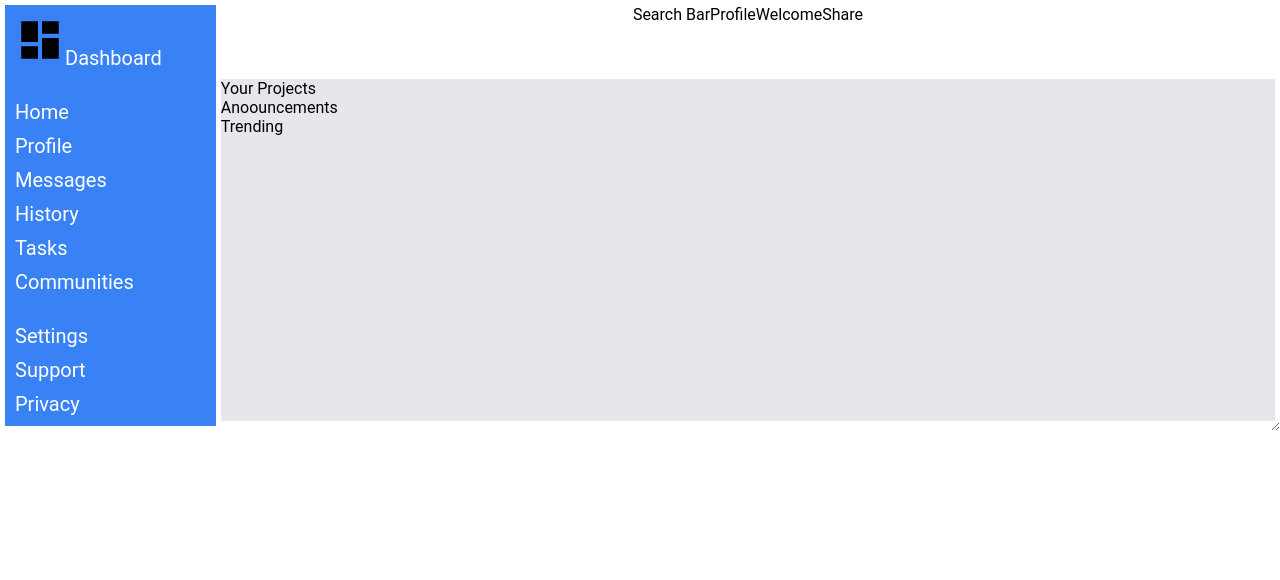
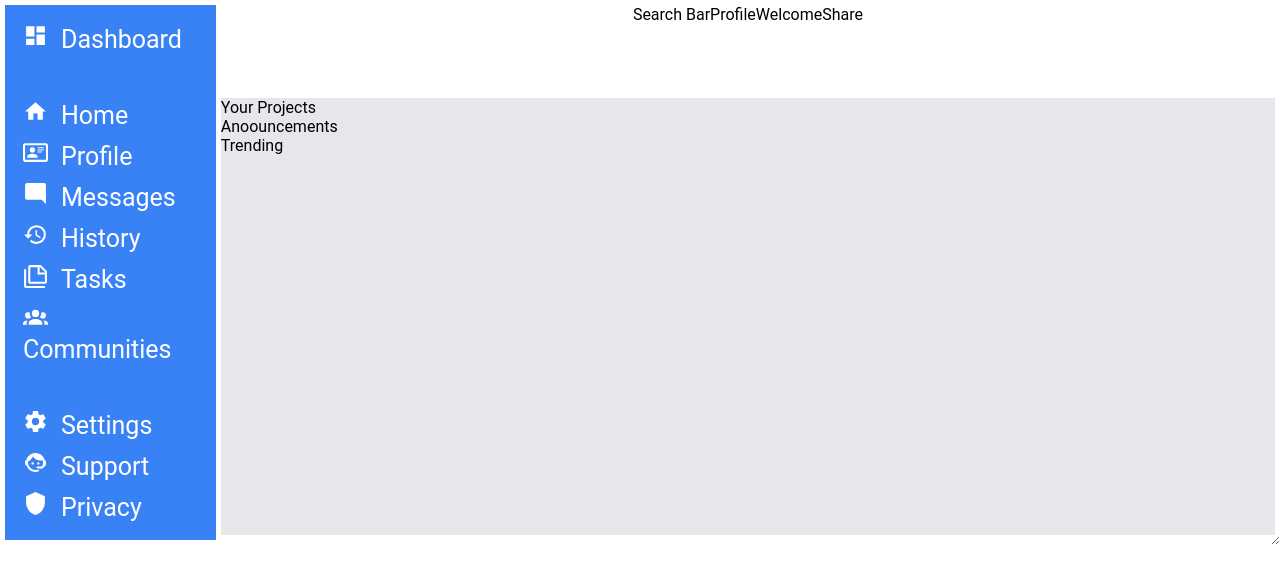
Before and after one commit to Ja100/Admin_Dashboard, a plain HTML site: page index.html in a window 1280 px wide. Drawn offline with Linux system fonts and the light colour scheme.

Commit message:
SideBar Layout

```diff
--- a/index.html
+++ b/index.html
@@ -16,20 +16,20 @@
         </div>
 
         <div class="sidebar">
-            <div class="dashboardSection"><img src="./svgs/view-dashboard.svg"><a href="#">Dashboard</a></div>
+            <div class="dashboardSection"><a href="#"><svg xmlns="http://www.w3.org/2000/svg" viewBox="0 0 24 24"><title>view-dashboard</title><path d="M13,3V9H21V3M13,21H21V11H13M3,21H11V15H3M3,13H11V3H3V13Z" /></svg>Dashboard</a></div>
             <div class="navSection">
-                <p class="navItem"><a href="#">Home</a></p>
-                <p class="navItem"><a href="#">Profile</a></p>
-                <p class="navItem"><a href="#">Messages</a></p>
-                <p class="navItem"><a href="#">History</a></p>
-                <p class="navItem"><a href="#">Tasks</a></p>
-                <p class="navItem"><a href="#">Communities</a></p>
+                <p class="navItem"><a href="#"><svg xmlns="http://www.w3.org/2000/svg" viewBox="0 0 24 24"><title>home</title><path d="M10,20V14H14V20H19V12H22L12,3L2,12H5V20H10Z" /></svg>Home</a></p>
+                <p class="navItem"><a href="#"><svg xmlns="http://www.w3.org/2000/svg" viewBox="0 0 24 24"><title>card-account-details-outline</title><path d="M22,3H2C0.91,3.04 0.04,3.91 0,5V19C0.04,20.09 0.91,20.96 2,21H22C23.09,20.96 23.96,20.09 24,19V5C23.96,3.91 23.09,3.04 22,3M22,19H2V5H22V19M14,17V15.75C14,14.09 10.66,13.25 9,13.25C7.34,13.25 4,14.09 4,15.75V17H14M9,7A2.5,2.5 0 0,0 6.5,9.5A2.5,2.5 0 0,0 9,12A2.5,2.5 0 0,0 11.5,9.5A2.5,2.5 0 0,0 9,7M14,7V8H20V7H14M14,9V10H20V9H14M14,11V12H18V11H14" /></svg>Profile</a></p>
+                <p class="navItem"><a href="#"><svg xmlns="http://www.w3.org/2000/svg" viewBox="0 0 24 24"><title>message-reply</title><path d="M22,4C22,2.89 21.1,2 20,2H4A2,2 0 0,0 2,4V16A2,2 0 0,0 4,18H18L22,22V4Z" /></svg>Messages</a></p>
+                <p class="navItem"><a href="#"><svg xmlns="http://www.w3.org/2000/svg" viewBox="0 0 24 24"><title>history</title><path d="M13.5,8H12V13L16.28,15.54L17,14.33L13.5,12.25V8M13,3A9,9 0 0,0 4,12H1L4.96,16.03L9,12H6A7,7 0 0,1 13,5A7,7 0 0,1 20,12A7,7 0 0,1 13,19C11.07,19 9.32,18.21 8.06,16.94L6.64,18.36C8.27,20 10.5,21 13,21A9,9 0 0,0 22,12A9,9 0 0,0 13,3" /></svg>History</a></p>
+                <p class="navItem"><a href="#"><svg xmlns="http://www.w3.org/2000/svg" viewBox="0 0 24 24"><title>note-multiple-outline</title><path d="M3,6V22H21V24H3A2,2 0 0,1 1,22V6H3M16,9H21.5L16,3.5V9M7,2H17L23,8V18A2,2 0 0,1 21,20H7C5.89,20 5,19.1 5,18V4A2,2 0 0,1 7,2M7,4V18H21V11H14V4H7Z" /></svg>Tasks</a></p>
+                <p class="navItem"><a href="#"><svg xmlns="http://www.w3.org/2000/svg" viewBox="0 0 24 24"><title>account-group</title><path d="M12,5.5A3.5,3.5 0 0,1 15.5,9A3.5,3.5 0 0,1 12,12.5A3.5,3.5 0 0,1 8.5,9A3.5,3.5 0 0,1 12,5.5M5,8C5.56,8 6.08,8.15 6.53,8.42C6.38,9.85 6.8,11.27 7.66,12.38C7.16,13.34 6.16,14 5,14A3,3 0 0,1 2,11A3,3 0 0,1 5,8M19,8A3,3 0 0,1 22,11A3,3 0 0,1 19,14C17.84,14 16.84,13.34 16.34,12.38C17.2,11.27 17.62,9.85 17.47,8.42C17.92,8.15 18.44,8 19,8M5.5,18.25C5.5,16.18 8.41,14.5 12,14.5C15.59,14.5 18.5,16.18 18.5,18.25V20H5.5V18.25M0,20V18.5C0,17.11 1.89,15.94 4.45,15.6C3.86,16.28 3.5,17.22 3.5,18.25V20H0M24,20H20.5V18.25C20.5,17.22 20.14,16.28 19.55,15.6C22.11,15.94 24,17.11 24,18.5V20Z" /></svg>Communities</a></p>
             </div>
 
             <div class="settingsSection">
-                <p><a href="#">Settings</a></p>
-                <p><a href="#">Support</a></p>
-                <p><a href="#">Privacy</a></p>
+                <p><a href="#"><svg xmlns="http://www.w3.org/2000/svg" viewBox="0 0 24 24"><title>cog</title><path d="M12,15.5A3.5,3.5 0 0,1 8.5,12A3.5,3.5 0 0,1 12,8.5A3.5,3.5 0 0,1 15.5,12A3.5,3.5 0 0,1 12,15.5M19.43,12.97C19.47,12.65 19.5,12.33 19.5,12C19.5,11.67 19.47,11.34 19.43,11L21.54,9.37C21.73,9.22 21.78,8.95 21.66,8.73L19.66,5.27C19.54,5.05 19.27,4.96 19.05,5.05L16.56,6.05C16.04,5.66 15.5,5.32 14.87,5.07L14.5,2.42C14.46,2.18 14.25,2 14,2H10C9.75,2 9.54,2.18 9.5,2.42L9.13,5.07C8.5,5.32 7.96,5.66 7.44,6.05L4.95,5.05C4.73,4.96 4.46,5.05 4.34,5.27L2.34,8.73C2.21,8.95 2.27,9.22 2.46,9.37L4.57,11C4.53,11.34 4.5,11.67 4.5,12C4.5,12.33 4.53,12.65 4.57,12.97L2.46,14.63C2.27,14.78 2.21,15.05 2.34,15.27L4.34,18.73C4.46,18.95 4.73,19.03 4.95,18.95L7.44,17.94C7.96,18.34 8.5,18.68 9.13,18.93L9.5,21.58C9.54,21.82 9.75,22 10,22H14C14.25,22 14.46,21.82 14.5,21.58L14.87,18.93C15.5,18.67 16.04,18.34 16.56,17.94L19.05,18.95C19.27,19.03 19.54,18.95 19.66,18.73L21.66,15.27C21.78,15.05 21.73,14.78 21.54,14.63L19.43,12.97Z" /></svg>Settings</a></p>
+                <p><a href="#"><svg xmlns="http://www.w3.org/2000/svg" viewBox="0 0 24 24"><title>face-agent</title><path d="M18.72,14.76C19.07,13.91 19.26,13 19.26,12C19.26,11.28 19.15,10.59 18.96,9.95C18.31,10.1 17.63,10.18 16.92,10.18C13.86,10.18 11.15,8.67 9.5,6.34C8.61,8.5 6.91,10.26 4.77,11.22C4.73,11.47 4.73,11.74 4.73,12A7.27,7.27 0 0,0 12,19.27C13.05,19.27 14.06,19.04 14.97,18.63C15.54,19.72 15.8,20.26 15.78,20.26C14.14,20.81 12.87,21.08 12,21.08C9.58,21.08 7.27,20.13 5.57,18.42C4.53,17.38 3.76,16.11 3.33,14.73H2V10.18H3.09C3.93,6.04 7.6,2.92 12,2.92C14.4,2.92 16.71,3.87 18.42,5.58C19.69,6.84 20.54,8.45 20.89,10.18H22V14.67H22V14.69L22,14.73H21.94L18.38,18L13.08,17.4V15.73H17.91L18.72,14.76M9.27,11.77C9.57,11.77 9.86,11.89 10.07,12.11C10.28,12.32 10.4,12.61 10.4,12.91C10.4,13.21 10.28,13.5 10.07,13.71C9.86,13.92 9.57,14.04 9.27,14.04C8.64,14.04 8.13,13.54 8.13,12.91C8.13,12.28 8.64,11.77 9.27,11.77M14.72,11.77C15.35,11.77 15.85,12.28 15.85,12.91C15.85,13.54 15.35,14.04 14.72,14.04C14.09,14.04 13.58,13.54 13.58,12.91A1.14,1.14 0 0,1 14.72,11.77Z" /></svg>Support</a></p>
+                <p><a href="#"><svg xmlns="http://www.w3.org/2000/svg" viewBox="0 0 24 24"><title>shield</title><path d="M12,1L3,5V11C3,16.55 6.84,21.74 12,23C17.16,21.74 21,16.55 21,11V5L12,1Z" /></svg>Privacy</a></p>
             </div>
         </div>
 
--- a/style.css
+++ b/style.css
@@ -31,27 +31,33 @@
 /* SIDEBAR SECTION STYLING */
 .sidebar{
     background-color: #3882f6;
-    padding: 10px;
+    padding: 18px;
     grid-row: 1 / 4 ;
     display: flex;
     flex-direction: column;
-    gap: 30px;
+    gap: 45px;
     color: white;
     font-weight: 400;
-    font-size: 20px;
+    font-size: 25px;
 }
 .sidebar a{
     color: white;
     text-decoration: none;
 }
-.sidebar img{
-    height: 50;
-    width: 50px;
+.sidebar svg{
+    height: 25px;
+    width: 25px;
+    vertical-align: center;
+    fill: white;
+    padding-right: 13px;
 }
+
 .navSection{
     display: grid;
     gap: 10px;
 }
+
+
 .settingsSection{
     display: flex;
     flex-direction: column;
@@ -59,6 +65,7 @@
 }
 
 
+
 /* CONTENT SECTION STYLING */
 .content{
     background-color:#e5e7eb;
```
